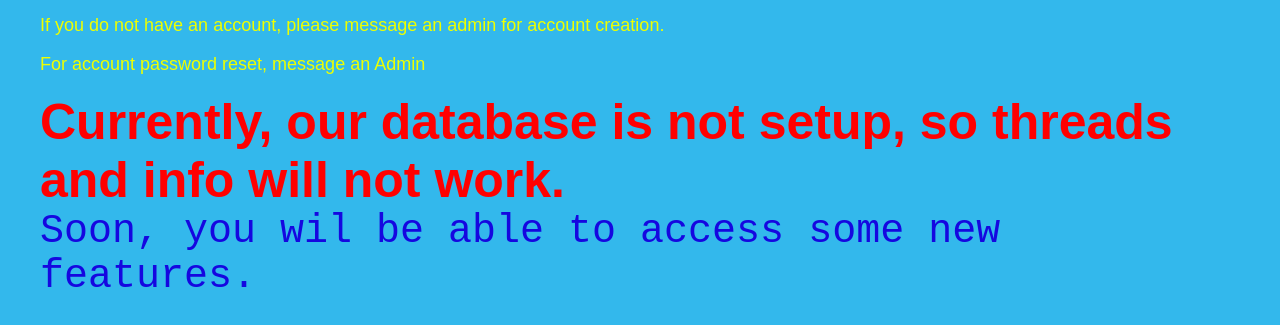
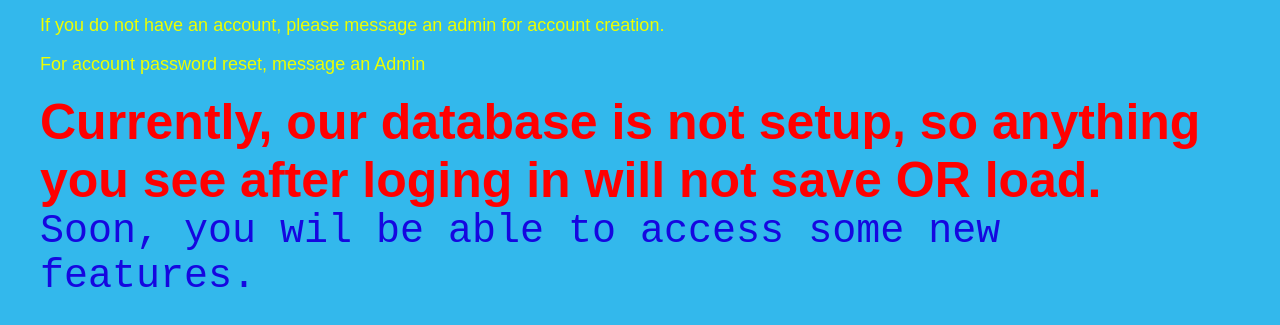
Before and after one commit to andrewchu1357/Secretwebsite, a plain HTML site: page index.html in a window 1280 px wide. Shown: the part 213-538 px from the top of the page. Drawn offline with Linux system fonts and the light colour scheme.

Commit message:
Update index.html

```diff
--- a/index.html
+++ b/index.html
@@ -19,7 +19,7 @@
   <p>Do you know me?</p>
   <p>If you do not have an account, please message an admin for account creation.</p>
   <p>For account password reset, message an Admin</p>
-  <p2 class="bold-text">Currently, our database is not setup, so threads and info will not work.</p2>
+  <p2 class="bold-text">Currently, our database is not setup, so anything you see after loging in will not save OR load.</p2>
 
 
   <script type="module">
```
